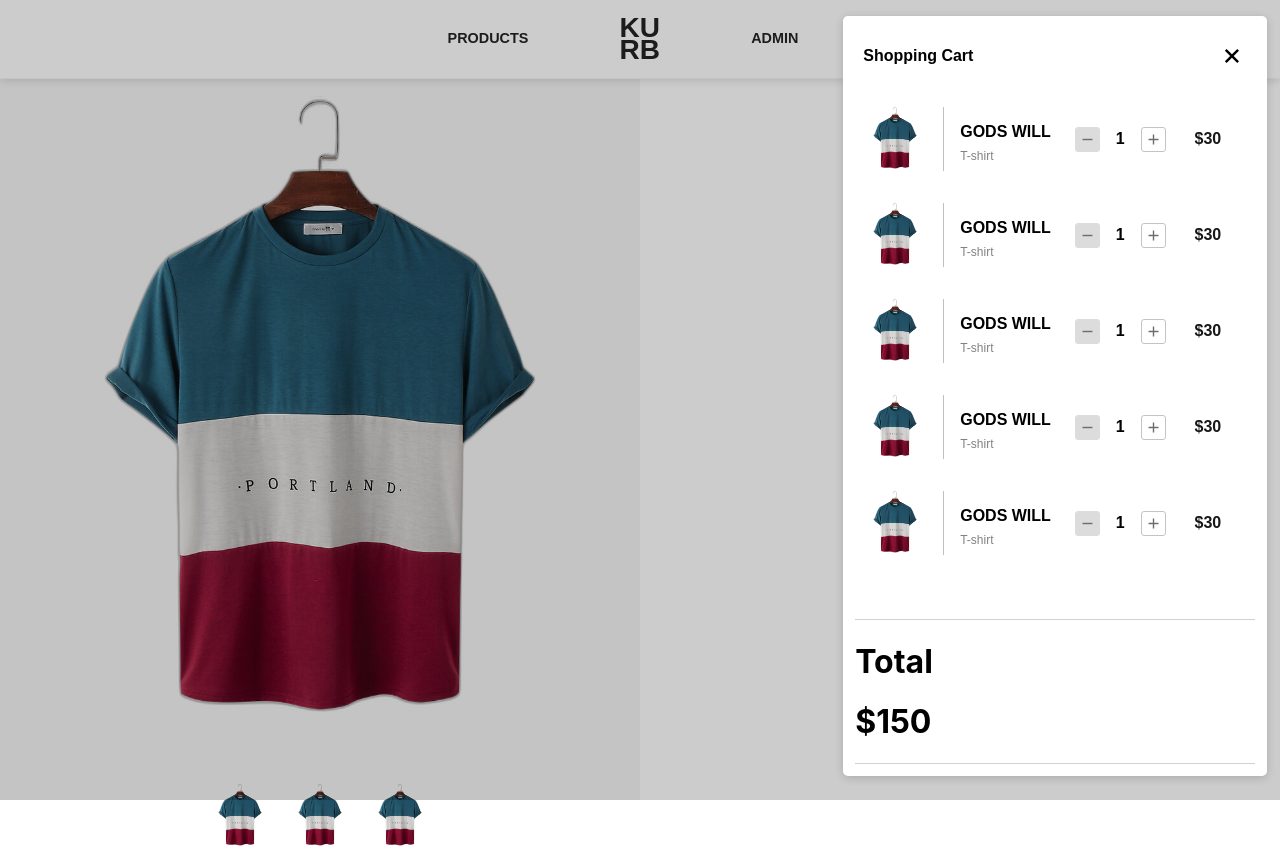
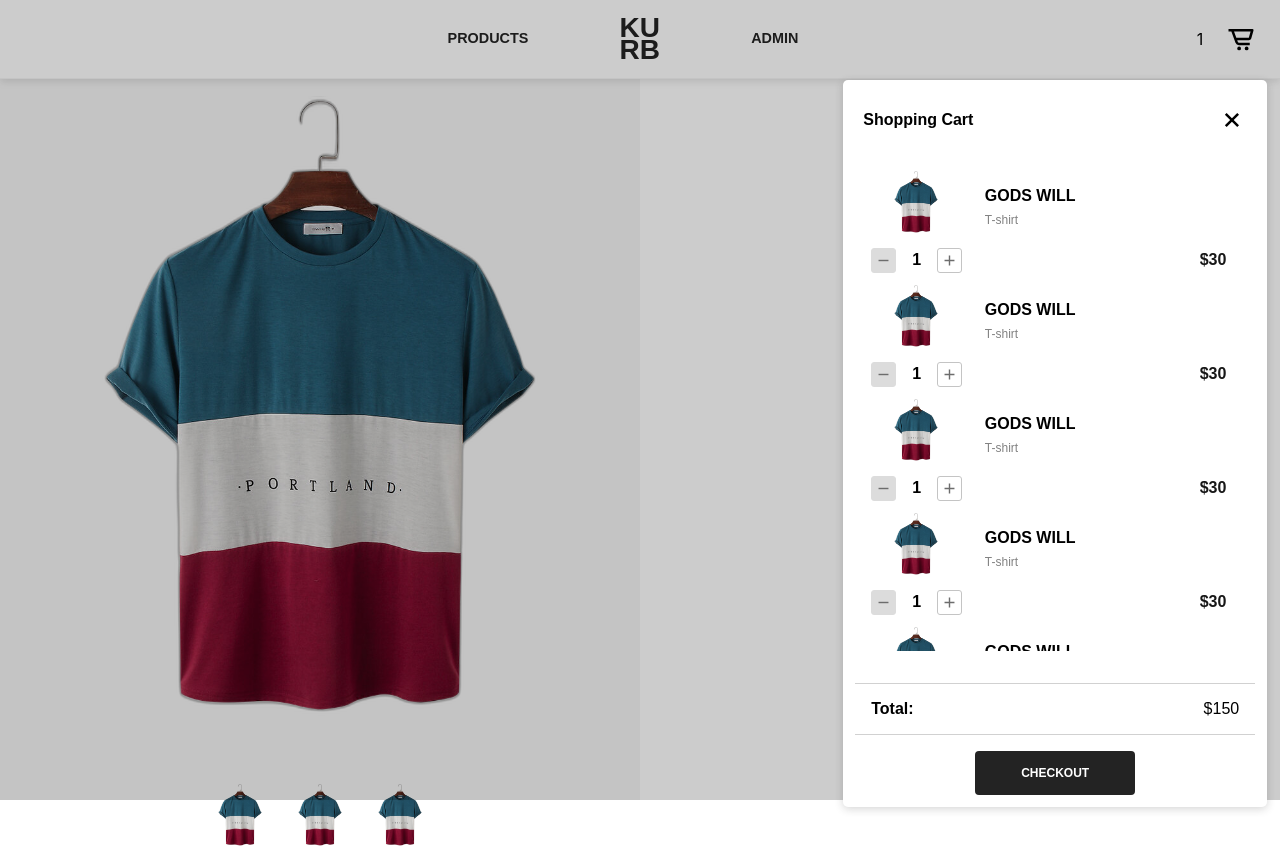
Before and after one commit to TajLonghurst/React-Products-Project, a React (Create React App) app: page /productDetials/1 in a window 1280 px wide. Built offline with nearby package versions, Linux system fonts and the light colour scheme.

Commit message:
finished styles for Cart

```diff
--- a/src/Components/Modals/CartModal/CartModal.js
+++ b/src/Components/Modals/CartModal/CartModal.js
@@ -3,6 +3,7 @@ import classes from "./CartModal.module.css";
 import CartOverlay from "./CartOverlay";
 import xIcon from "../../../Assets/Icons/bx-x.svg";
 import CartModalList from "./CartModalList";
+import Button from "../../UI/Button";
 
 const CartModal = () => {
   return (
@@ -14,16 +15,23 @@ const CartModal = () => {
             <h1 className={classes.carttitle}>Shopping Cart</h1>
             <img className={classes.xIcon} src={xIcon} alt="X" />
           </div>
-          <CartModalList />
-          <CartModalList />
-          <CartModalList />
-          <CartModalList />
-          <CartModalList />
+          <ul className={classes.cartcontent}>
+            <CartModalList />
+            <CartModalList />
+            <CartModalList />
+            <CartModalList />
+            <CartModalList />
+          </ul>
           <div className={classes.cartbottom}>
             <div className={classes.verticallineBreaker}></div>
-            <h1>Total</h1>
-            <h1>$150</h1>
+            <div className={classes.totalcontent}>
+              <h1 className={classes.totaltext}>Total:</h1>
+              <h1 className={classes.totalcost}>$150</h1>
+            </div>
             <div className={classes.verticallineBreaker}></div>
+            <div className={classes.btnpostion}>
+              <Button>CHECKOUT</Button>
+            </div>
           </div>
         </div>
       </div>
--- a/src/Components/Modals/CartModal/CartModal.module.css
+++ b/src/Components/Modals/CartModal/CartModal.module.css
@@ -1,8 +1,8 @@
 .container {
   position: fixed;
-  top: 2%;
+  top: 10%;
   right: 1%;
-  z-index: 1001;
+  z-index: 1002;
 }
 .cartbody {
   padding: 0.75rem;
@@ -41,4 +41,43 @@
   width: 100%;
   height: 1px;
   background-color: #d1d1d1;
+  margin-top: 1rem;
+  margin-bottom: 1rem;
 }
+.cartcontent {
+  margin: 0;
+  padding: 0;
+  list-style: none;
+  display: flex;
+  flex-direction: column;
+  height: 30rem;
+  overflow-y: scroll;
+}
+
+.totalcontent {
+  display: flex;
+  flex-direction: row;
+  justify-content: space-between;
+  align-items: center;
+  margin-left: 1rem;
+  margin-right: 1rem;
+}
+.totaltext {
+  font-weight: bold;
+  font-family: sans-serif;
+  font-size: 1rem;
+  margin: 0;
+}
+.totalcost {
+  margin: 0;
+  font-family: sans-serif;
+  font-size: 1rem;
+  font-weight: 100;
+}
+.btnpostion {
+  margin-top: 1rem;
+  display: flex;
+  flex-direction: row;
+  justify-content: center;
+  align-items: center;
+}
--- a/src/Components/Modals/CartModal/CartModalList.js
+++ b/src/Components/Modals/CartModal/CartModalList.js
@@ -6,15 +6,18 @@ import plusIcon from "../../../Assets/Icons/bx-plus.svg";
 
 const CartModalList = () => {
   return (
-    <ul className={classes.cartcontent}>
     <li className={classes.cartitem}>
+      <div className={classes.toprow}>
         <img className={classes.img} src={shirtBlue} alt="Img" />
         <div className={classes.breakerline}></div>
         <div className={classes.cartitemcontent}>
           <h1 className={classes.itemname}>GODS WILL</h1>
           <p className={classes.categorie}>T-shirt</p>
         </div>
+      </div>
+      <div className={classes.bottomrow}>
         <div className={classes.incromentbtns}>
+          <div className={classes.incromenttop}>
             <button className={classes.minsBtn}>
               <img className={classes.iconsize} src={minusIcon} alt="-" />
             </button>
@@ -22,10 +25,11 @@ const CartModalList = () => {
             <button className={classes.plusBtn}>
               <img className={classes.iconsize} src={plusIcon} alt="+" />
             </button>
+          </div>
           <p className={classes.itemprice}>$30</p>
         </div>
+      </div>
     </li>
-    </ul>
   );
 };
 
--- a/src/Components/Modals/CartModal/CartModalList.module.css
+++ b/src/Components/Modals/CartModal/CartModalList.module.css
@@ -1,15 +1,14 @@
-.cartcontent {
-  margin: 0;
-  padding: 0;
-  list-style: none;
+.cartitem {
+  display: flex;
+  flex-direction: column;
+}
+.toprow {
   display: flex;
   flex-direction: row;
-  align-items: center;
 }
-.cartitem {
+.topbottom {
   display: flex;
   flex-direction: row;
-  padding-bottom: 2rem;
 }
 .cartitemcontent {
   margin: 0.5rem;
@@ -31,19 +30,13 @@
   letter-spacing: 0px;
   margin-top: 0.5rem;
 }
-.breakerline {
-  display: block;
-  background-color: #c0c0c0;
-  content: "";
-  width: 1px;
-  height: 4rem;
-  margin-left: 1.5rem;
-  margin-right: 0.5rem;
-}
 .incromentbtns {
   display: flex;
   flex-direction: row;
   align-items: center;
+  margin-left: 1rem;
+  justify-content: space-between;
+  margin-right: 1.8rem;
 }
 .minsBtn {
   background-color: #dcdcdc;
@@ -94,5 +87,11 @@
 }
 .img {
   width: 3rem;
-  margin-left: 1rem;
+  margin-left: 2.3rem;
+  margin-right: 2.3rem;
 }
+.incromenttop {
+  display: flex;
+  flex-direction: row;
+  align-items: center;
+}
--- a/src/Components/Modals/CartModal/CartOverlay.module.css
+++ b/src/Components/Modals/CartModal/CartOverlay.module.css
@@ -5,5 +5,5 @@
   width: 100%;
   height: 100vh;
   background-color: rgba(0, 0, 0, 0.2);
-  z-index: 1000;
+  z-index: 1002;
 }
```
Lines whose indentation alone changed are shown as unchanged.
